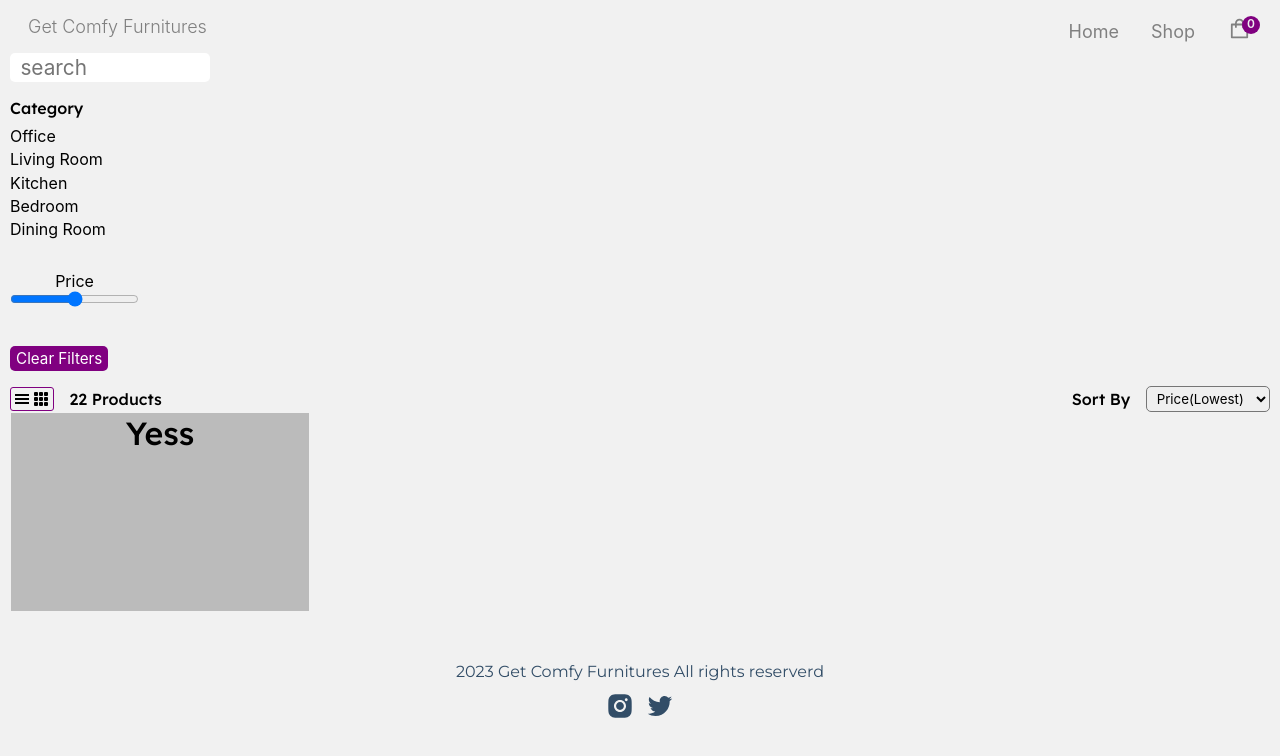
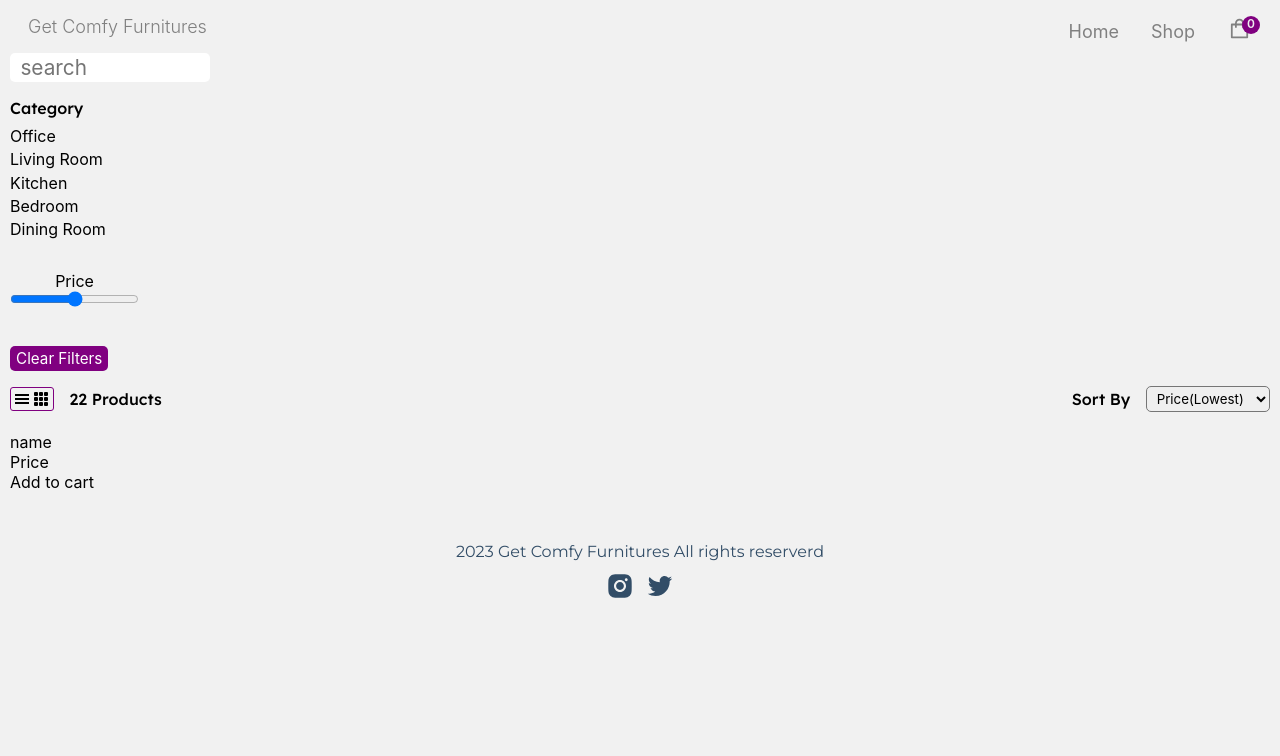
Before and after one commit to ianMuchesia/next-13-furniture, a Next.js app in the folder frontend/: page /shop in a window 1280 px wide. Shown: the top 756 px of the page. Built offline with nearby package versions, Linux system fonts and the light colour scheme; no server answers.

Commit message:
too much reload

```diff
--- a/frontend/src/pages/index.tsx
+++ b/frontend/src/pages/index.tsx
@@ -16,7 +16,7 @@ interface Props{
 }
 export default function Home({products, error}:Props) {
 
-
+ console.log(products)
   return (
     <>
       <Head>
@@ -51,7 +51,7 @@ export default function Home({products, error}:Props) {
 
 export const getServerSideProps = async () => {
   try {
-    const { data } = await axios.get('http://localhost:3000/api/v1/products');
+    const { data } = await axios.get('http://localhost:4000/api/v1/products');
     const products = data.products.slice(0, 8);
     return {
       props: { products },
--- a/frontend/src/pages/product/[id].tsx
+++ b/frontend/src/pages/product/[id].tsx
@@ -110,7 +110,7 @@ const ProductDetails = ({ product, products }:Props) => {
 
 
   export const getStaticPaths = async()=>{
-    const {data} = await axios.get<ResponseDataAllProducts>('http://localhost:3000/api/v1/products')
+    const {data} = await axios.get<ResponseDataAllProducts>('http://localhost:4000/api/v1/products')
 
     const {products } = data
     const paths = products.map(product=>({
@@ -132,10 +132,10 @@ const ProductDetails = ({ product, products }:Props) => {
   export const getStaticProps = async(context: GetStaticPropsContext)=>{
     const { params } = context;
     const { id } = params as { id: string };
-    const {data:product} = await axios.get<ResponseDataSingleProduct>(`http://localhost:3000/api/v1/products/${id}`)
+    const {data:product} = await axios.get<ResponseDataSingleProduct>(`http://localhost:4000/api/v1/products/${id}`)
 
 
-    const { data:AllProducts} = await axios.get<ResponseDataAllProducts>('http://localhost:3000/api/v1/products')
+    const { data:AllProducts} = await axios.get<ResponseDataAllProducts>('http://localhost:4000/api/v1/products')
 
     const {products} = AllProducts
 
--- a/frontend/src/pages/shop.tsx
+++ b/frontend/src/pages/shop.tsx
@@ -12,7 +12,13 @@ const shop = () => {
       </Head>
       <div className="shop-container">
         <div className="shop-categorize">
-          <input type="search" name="search" id="search" className="search" placeholder="search" />
+          <input
+            type="search"
+            name="search"
+            id="search"
+            className="search"
+            placeholder="search"
+          />
 
           <div className="category">
             <h4>Category</h4>
@@ -26,7 +32,12 @@ const shop = () => {
           </div>
           <div className="shop-price-container">
             <label htmlFor="price">Price</label>
-          <input type="range" name="price" id="price" className="input-price" />
+            <input
+              type="range"
+              name="price"
+              id="price"
+              className="input-price"
+            />
           </div>
           <button type="button" className="clear-btn">
             Clear Filters
@@ -53,17 +64,14 @@ const shop = () => {
         </div>
 
         <div className="shop-products">
-        <div className="flip-card">
-  <div className="flip-card-inner">
-    <div className="flip-card-front">
-      {/* <img src="img_avatar.png" alt="Avatar" style="width:300px;height:300px;"> */}
-      <h1>Yess</h1>
+              <div className="">
+                <img src="" alt="" />
+                <div className="">
+                  <div className="">name</div>
+                  <div className="">Price</div>
                 </div>
-    <div className="flip-card-back">
-      <h1>John Doe</h1>
-      <p>Architect & Engineer</p>
-      <p>We love that guy</p>
-    </div>
+                <div className="">
+                  Add to cart
                 </div>
               </div>
         </div>
```
Also changed, not shown: 2 other files (tests, documents, lock files or other folders). Lines whose indentation alone changed are shown as unchanged.
